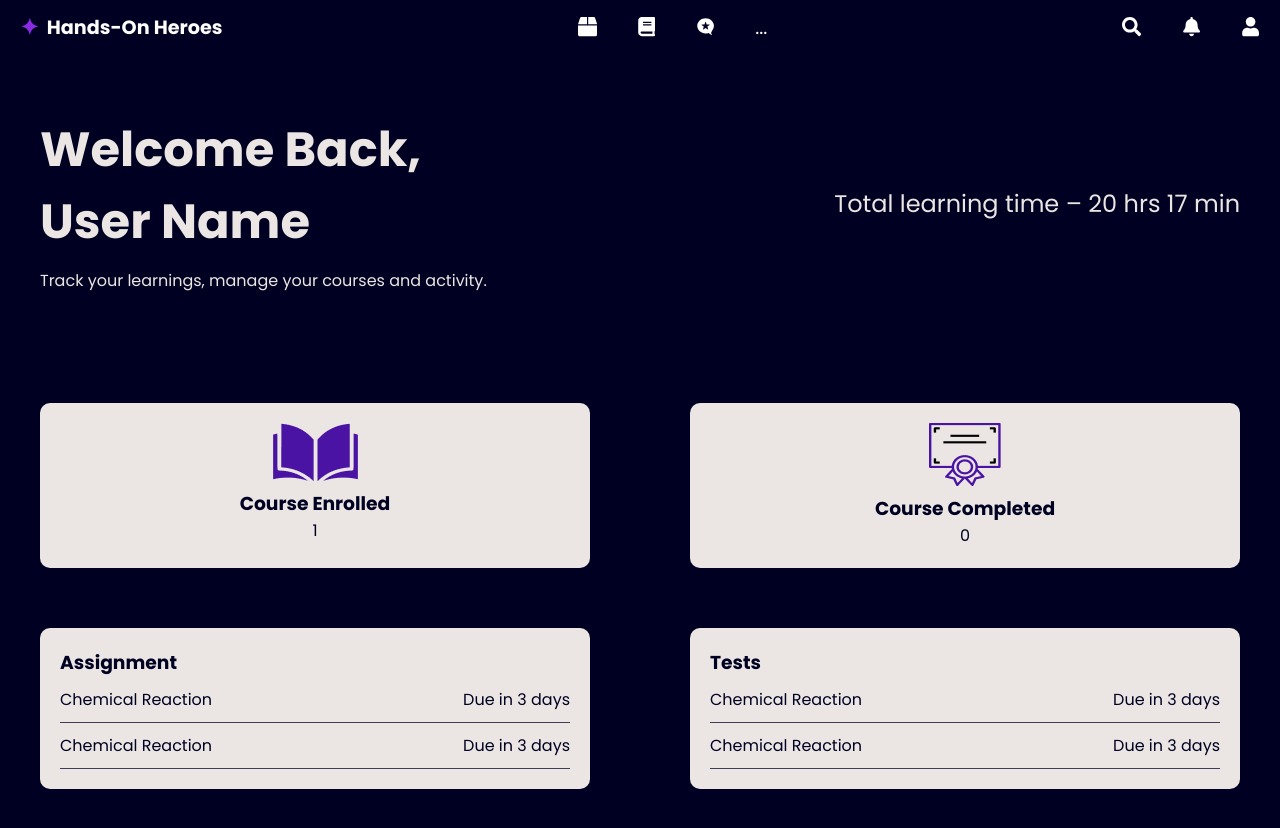
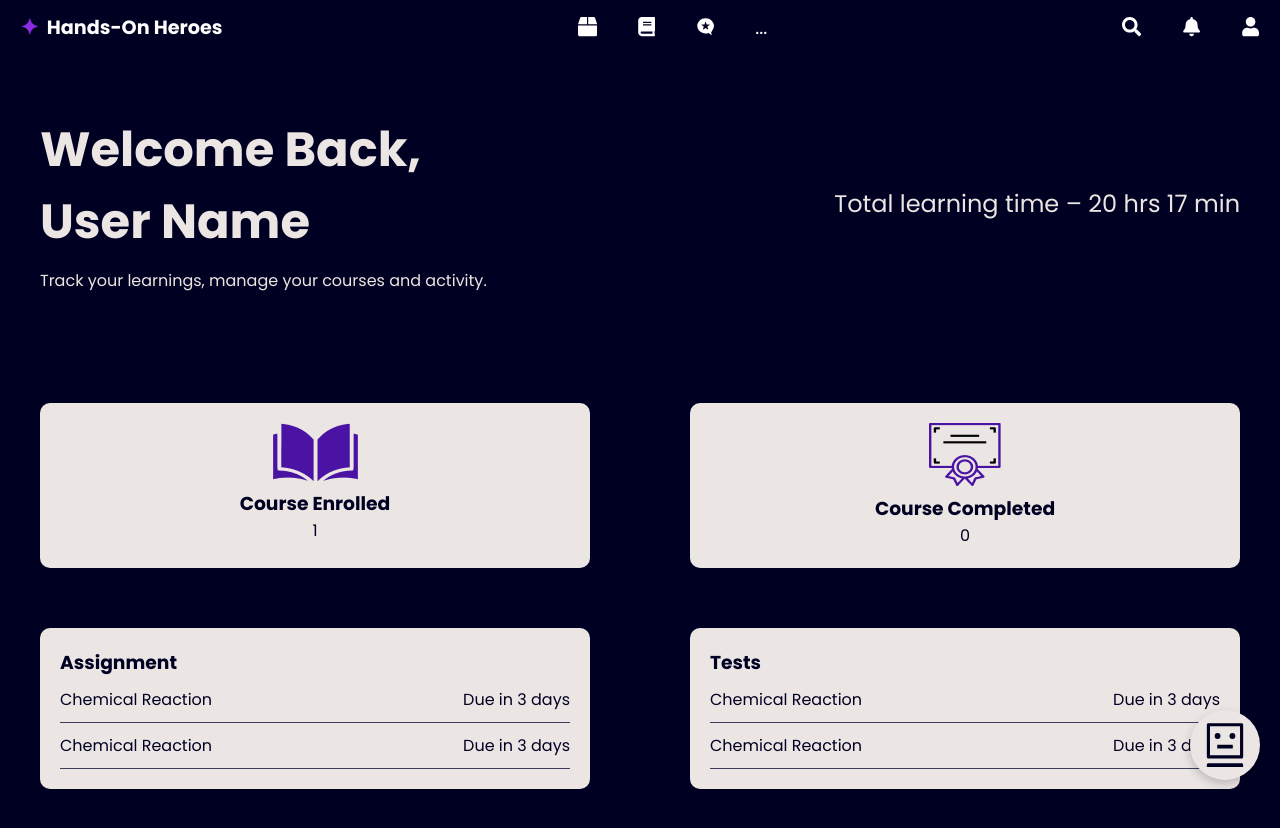
Before and after one commit to Vansh41104/SIH_2024, a React (Vite) app: page /dashboard in a window 1280 px wide. Shown: the top 828 px of the page. Built offline with nearby package versions, Linux system fonts and the light colour scheme.

Commit message:
added chatbot routing

```diff
--- a/src/pages/Dashboard/Dashboard.css
+++ b/src/pages/Dashboard/Dashboard.css
@@ -1,8 +1,7 @@
-
-
 .dashboard {
-    background-color: #000022;;
+  background-color: #000022;
   min-height: 95vh;
+  position: relative;
 }
 
 .main-content-dash {
@@ -14,7 +13,8 @@
   margin-bottom: 40px;
   margin-top: 20px;
   display: flex;
-    align-items: center;justify-content: space-between;
+  align-items: center;
+  justify-content: space-between;
   color: #EBE6E3;
 }
 
@@ -22,15 +22,16 @@
   font-size: 3rem;
   margin-bottom: 10px;
 }
+
 .welcome-section p {
   font-size: 1rem;
   margin-bottom: 10px;
 }
-  .total-learning-time{
+
+.total-learning-time {
   font-size: 1.5rem;
   margin-bottom: 10px;
 }
-
 
 .cards-section {
   display: flex;
@@ -47,13 +48,13 @@
   flex: 1;
   color: #000022;
   width: 443px;
+}
 
-  }
-  .big{
+.big {
   display: flex;
   align-items: center;
   justify-content: space-between;
-    gap:100px;
+  gap: 100px;
   margin-top: 60px;
 }
 
@@ -72,3 +73,18 @@
   padding: 10px 0;
   border-bottom: 1px solid #3d3d5c;
 }
+
+/* Chatbot Icon CSS */
+.chatbot-icon {
+  position: fixed;
+  bottom: 20px;
+  right: 20px;
+  cursor: pointer;
+  background-color: #EBE6E3;
+  border-radius: 50%;
+  padding: 10px;
+  box-shadow: 0px 4px 10px rgba(0, 0, 0, 0.2);
+  display: flex;
+  align-items: center;
+  justify-content: center;
+}
--- a/src/pages/Dashboard/Dashboard.jsx
+++ b/src/pages/Dashboard/Dashboard.jsx
@@ -1,7 +1,7 @@
 import React from 'react';
 import { useNavigate } from "react-router-dom";
+import { AiOutlineRobot } from "react-icons/ai"; // Import the chatbot icon from React Icons
 import './Dashboard.css'; // Import the CSS file
-import Navbar from '../../components/Navbar/Navbar';
 
 function Dashboard() {
   const navigate = useNavigate();
@@ -19,9 +19,12 @@ function Dashboard() {
     navigate("/testguidelinespage");
   };
 
+  const handleChatbotClick = () => {
+    navigate("/chat");
+  };
+
   return (
     <div className="dashboard">
-
       <main className="main-content-dash">
         <div className="welcome-section">
           <div className="text">
@@ -33,24 +36,25 @@ function Dashboard() {
 
         <div className="cards-section">
           <div className="card" onClick={handleCourseClick} style={{ cursor: 'pointer' }}>
-            <img src="src\assets\openbook.png" alt="" />
+            <img src="src/assets/openbook.png" alt="" />
             <h3>Course Enrolled</h3>
             <p>1</p>
           </div>
           <div className="card" onClick={handleCertificateClick} style={{ cursor: 'pointer' }}>
-            <img src="src\assets\certificate.png" alt="" />
+            <img src="src/assets/certificate.png" alt="" />
             <h3>Course Completed</h3>
             <p>0</p>
           </div>
         </div>
+
         <div className="big">
-            <div className="assignments-section"  onClick={handleLabsClick} style={{ cursor: 'pointer' }}>
+          <div className="assignments-section" onClick={handleLabsClick} style={{ cursor: 'pointer' }}>
             <h3>Assignment</h3>
             <div className="assignment-item">
               <span>Chemical Reaction</span>
               <span>Due in 3 days</span>
             </div>
-                <div className="assignment-item" >
+            <div className="assignment-item">
               <span>Chemical Reaction</span>
               <span>Due in 3 days</span>
             </div>
@@ -69,6 +73,11 @@ function Dashboard() {
           </div>
         </div>
       </main>
+
+      {/* Chatbot Icon */}
+      <div className="chatbot-icon" onClick={handleChatbotClick}>
+        <AiOutlineRobot size={50} color="#000022" />
+      </div>
     </div>
   );
 }
```
Lines whose indentation alone changed are shown as unchanged.
